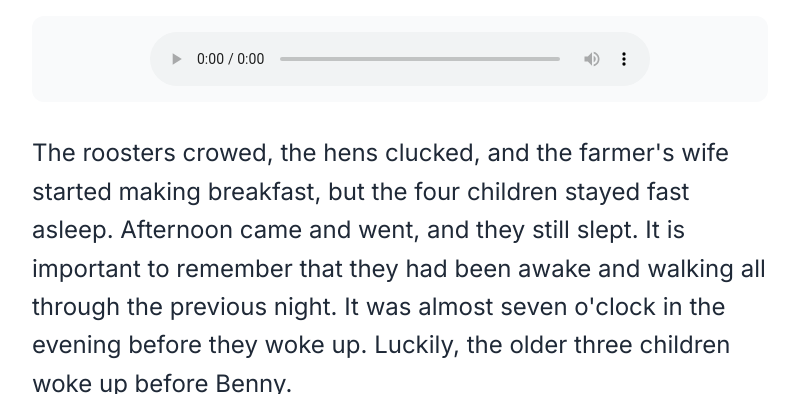
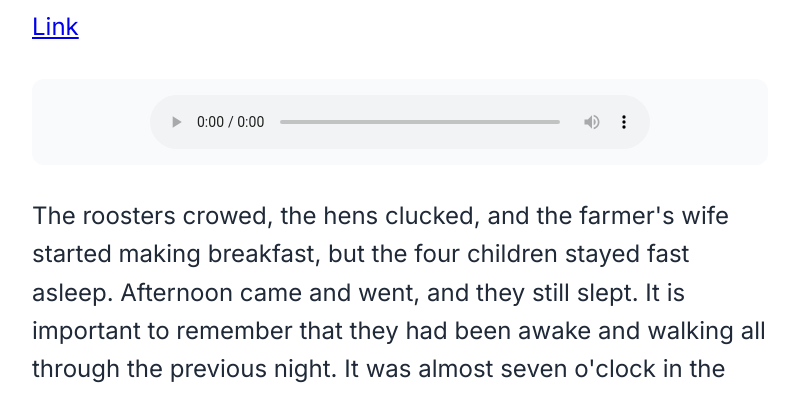
Before and after one commit to garturbian/esl, an Eleventy site: page src/lessons/Box-Car Kid 2.md in a window 1280 px wide. Shown: the part 706-1100 px from the top of the page, without its empty margins (240-1038 px from the left). Built offline with nearby package versions, Linux system fonts and the light colour scheme; Eleventy itself is replaced by a stand-in of ours; files that its build step writes are made by us from their sources.

Commit message:
update box-car kids

```diff
--- a/src/lessons/Box-Car Kid 2.md
+++ b/src/lessons/Box-Car Kid 2.md
@@ -7,6 +7,7 @@ title: "Box-Car Kids 2"
 ![bck-ch2]({{ '/images/bck-ch2.png' | url }})
 
 # Chapter 2: The Second Night
+[Link](https://docs.google.com/document/d/1JckAZo9ZHP0r1yQ3xkbCsq_iExA03lC5ul2pi4ftRiU/edit?tab=t.0)
 
 {% audioPlayer "/audio/bck-ch2_1.mp3" %}
 
```
